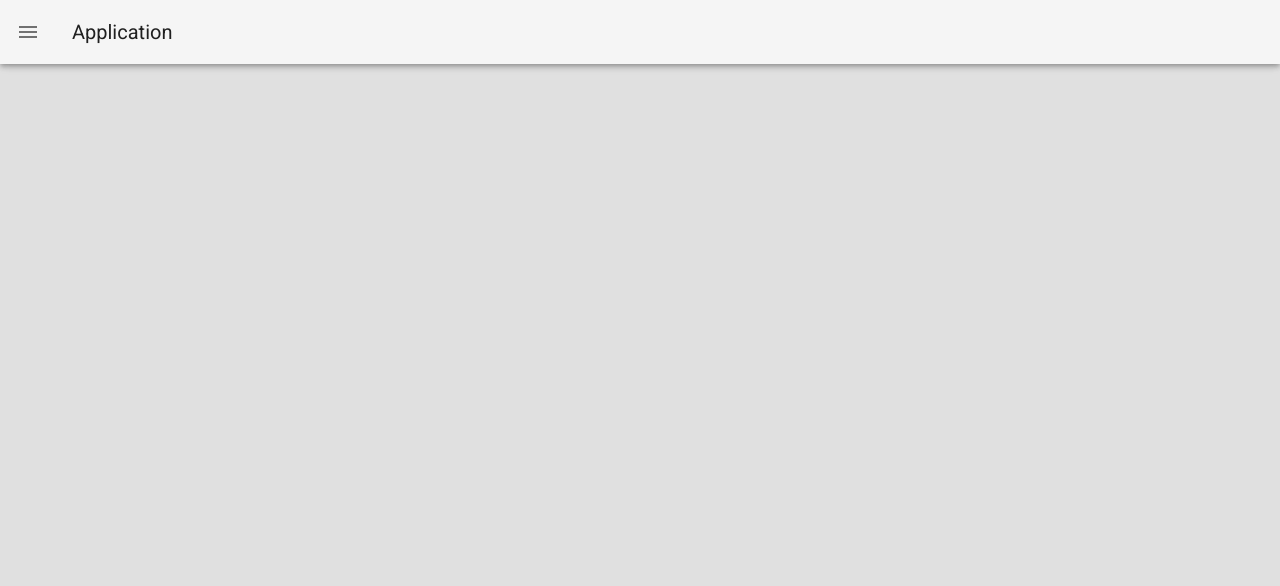
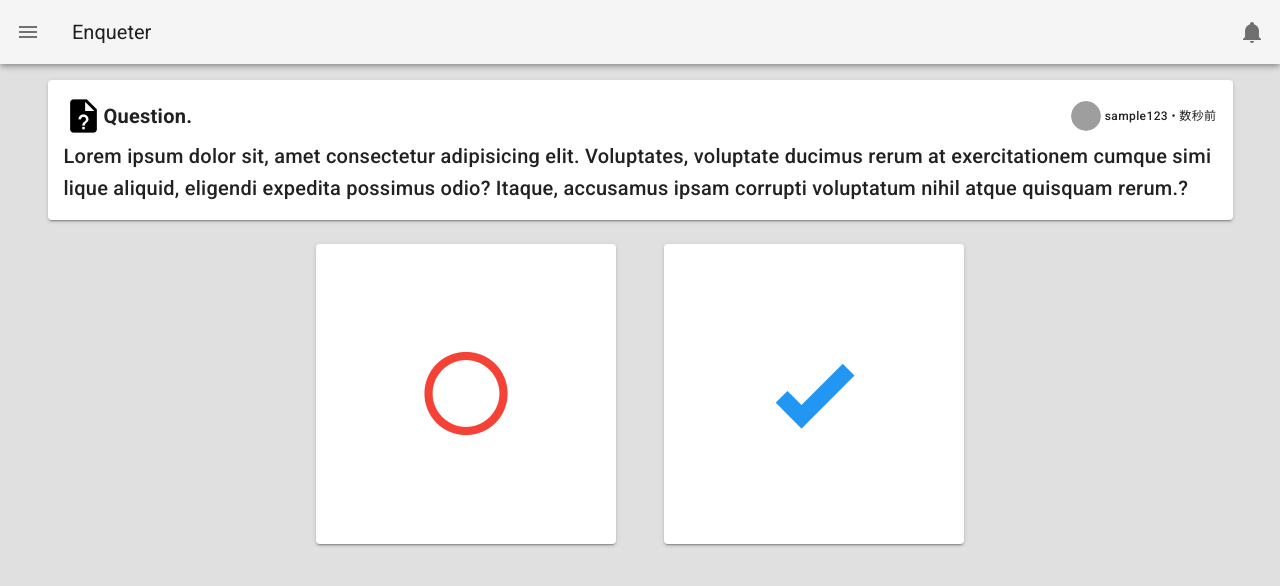
Before and after one commit to sawaryu/enqueter-front, a Nuxt app: page / in a window 1280 px wide. Shown: the top 586 px of the page. Built offline with nearby package versions, Linux system fonts and the light colour scheme; grey boxes are pictures that could not be loaded.

Commit message:
creating now

```diff
--- a/components/shared/No.vue
+++ b/components/shared/No.vue
@@ -1,16 +1,13 @@
 <template>
-  <v-card>
-
+  <v-card class="d-flex justify-center align-center ma-6" width="300" height="300" link>
+    <v-icon color="blue" size="100">mdi-check-bold</v-icon>
   </v-card>
 </template>
 
 <script lang="ts">
-import Vue from 'vue'
-export default Vue.extend({
-
-})
+import Vue from "vue";
+export default Vue.extend({});
 </script>
 
 <style>
-
 </style>
--- a/components/shared/Yes.vue
+++ b/components/shared/Yes.vue
@@ -1,16 +1,13 @@
 <template>
-  <v-card>
-
+  <v-card class="d-flex justify-center align-center ma-6" width="300" height="300" link>
+    <v-icon color="red" size="100">mdi-circle-outline</v-icon>
   </v-card>
 </template>
 
 <script lang="ts">
-import Vue from 'vue'
-export default Vue.extend({
-
-})
+import Vue from "vue";
+export default Vue.extend({});
 </script>
 
 <style>
-
 </style>
--- a/layouts/default.vue
+++ b/layouts/default.vue
@@ -1,10 +1,25 @@
 <template>
   <v-app id="inspire">
+    <!-- start loading -->
+    <v-overlay :value="loading" color="#F8F9FA" opacity="1" z-index="9999">
+      <v-progress-circular
+        color="black"
+        size="100"
+        width="10"
+        indeterminate
+      ></v-progress-circular>
+    </v-overlay>
+
     <!-- header -->
     <v-app-bar app>
       <v-app-bar-nav-icon @click="drawer = !drawer"></v-app-bar-nav-icon>
+      <v-toolbar-title>Enqueter</v-toolbar-title>
 
-      <v-toolbar-title>Application</v-toolbar-title>
+      <v-spacer></v-spacer>
+
+      <v-btn icon>
+        <v-icon>mdi-bell</v-icon>
+      </v-btn>
     </v-app-bar>
 
     <!-- drawer -->
@@ -22,9 +37,36 @@
           </v-list-item-content>
         </v-list-item>
       </v-list>
-
       <v-divider></v-divider>
-      <v-divider></v-divider>
+      <v-list nav dense>
+        <v-list-item-group active-class="black--text">
+          <v-list-item nuxt to="/">
+            <v-list-item-icon>
+              <v-icon>mdi-home</v-icon>
+            </v-list-item-icon>
+            <v-list-item-title>home</v-list-item-title>
+          </v-list-item>
+          <v-list-item nuxt to="/questions">
+            <v-list-item-icon>
+              <v-icon>mdi-file-question</v-icon>
+            </v-list-item-icon>
+            <v-list-item-title>questions</v-list-item-title>
+          </v-list-item>
+          <v-list-item>
+            <v-list-item-icon>
+              <v-icon>mdi-account</v-icon>
+            </v-list-item-icon>
+            <v-list-item-title>profile</v-list-item-title>
+          </v-list-item>
+          <v-divider class="my-4"></v-divider>
+          <v-list-item>
+            <v-list-item-icon>
+              <v-icon>mdi-logout</v-icon>
+            </v-list-item-icon>
+            <v-list-item-title>logout</v-list-item-title>
+          </v-list-item>
+        </v-list-item-group>
+      </v-list>
     </v-navigation-drawer>
 
     <!-- main -->
@@ -44,7 +86,13 @@ export default Vue.extend({
   data() {
     return {
       drawer: null,
+      loading: true,
     };
+  },
+  mounted() {
+    setTimeout(() => {
+      this.loading = false;
+    }, 500);
   },
 });
 </script>
--- a/nuxt.config.js
+++ b/nuxt.config.js
@@ -4,9 +4,9 @@ export default {
 
   // Global page headers: https://go.nuxtjs.dev/config-head
   head: {
-    title: 'ts-nuxt',
+    title: 'Enqueter',
     htmlAttrs: {
-      lang: 'en'
+      lang: 'ja'
     },
     meta: [
       { charset: 'utf-8' },
--- a/pages/index.vue
+++ b/pages/index.vue
@@ -1,7 +1,35 @@
 <template>
   <div>
-    <Yes />
-    <No />
+    <!-- question -->
+    <v-row>
+      <v-card class="mt-4">
+        <v-card-title class="pb-1 font-weight-bold">
+          <v-icon color="black" size="40">mdi-file-question</v-icon>
+          Question.
+          <v-spacer></v-spacer>
+          <v-avatar size="30">
+            <v-img src="https://cdn.vuetifyjs.com/images/john.png"></v-img
+          ></v-avatar>
+          <div class="pl-1">
+            <div class="text-caption">
+              <span class="font-weight-medium"> sample123 </span>
+              <span>• 数秒前</span>
+            </div>
+          </div>
+        </v-card-title>
+        <v-card-title class="pt-0"
+          >Lorem ipsum dolor sit, amet consectetur adipisicing elit. Voluptates,
+          voluptate ducimus rerum at exercitationem cumque similique aliquid,
+          eligendi expedita possimus odio? Itaque, accusamus ipsam corrupti
+          voluptatum nihil atque quisquam rerum.?</v-card-title
+        >
+      </v-card>
+    </v-row>
+    <!-- choice -->
+    <v-row class="justify-center">
+      <Yes />
+      <No />
+    </v-row>
   </div>
 </template>
 
--- /dev/null
+++ b/pages/questions.vue
@@ -0,0 +1,17 @@
+<template>
+  <v-row>
+    <v-col v-for="n in 24" :key="n" cols="4">
+      <v-card height="200">
+
+      </v-card>
+    </v-col>
+  </v-row>
+</template>
+
+<script lang="ts">
+import Vue from "vue";
+export default Vue.extend({});
+</script>
+
+<style>
+</style>
```
Also changed, not shown: assets/main.css (added, +11 -0 lines).
